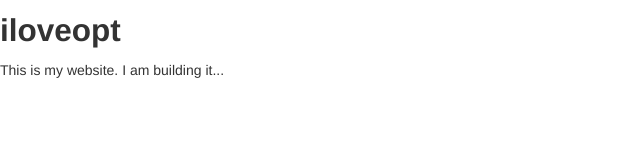
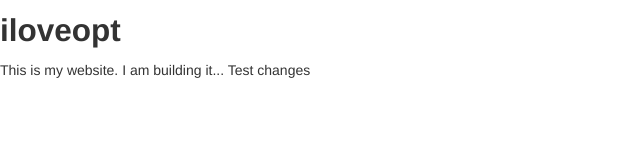
Before and after one commit to iloveopt/me, a plain HTML site: page webroot/index.html in a window 1280 px wide. Shown: the full height of the page, 0-640 px from the left. Drawn offline with Linux system fonts and the light colour scheme.

Commit message:
test remote

```diff
--- a/webroot/index.html
+++ b/webroot/index.html
@@ -7,5 +7,6 @@
 <body>
 	<h2>iloveopt</h2>
 	This is my website. I am building it...
+	Test changes
 </body>
 </html>
```
